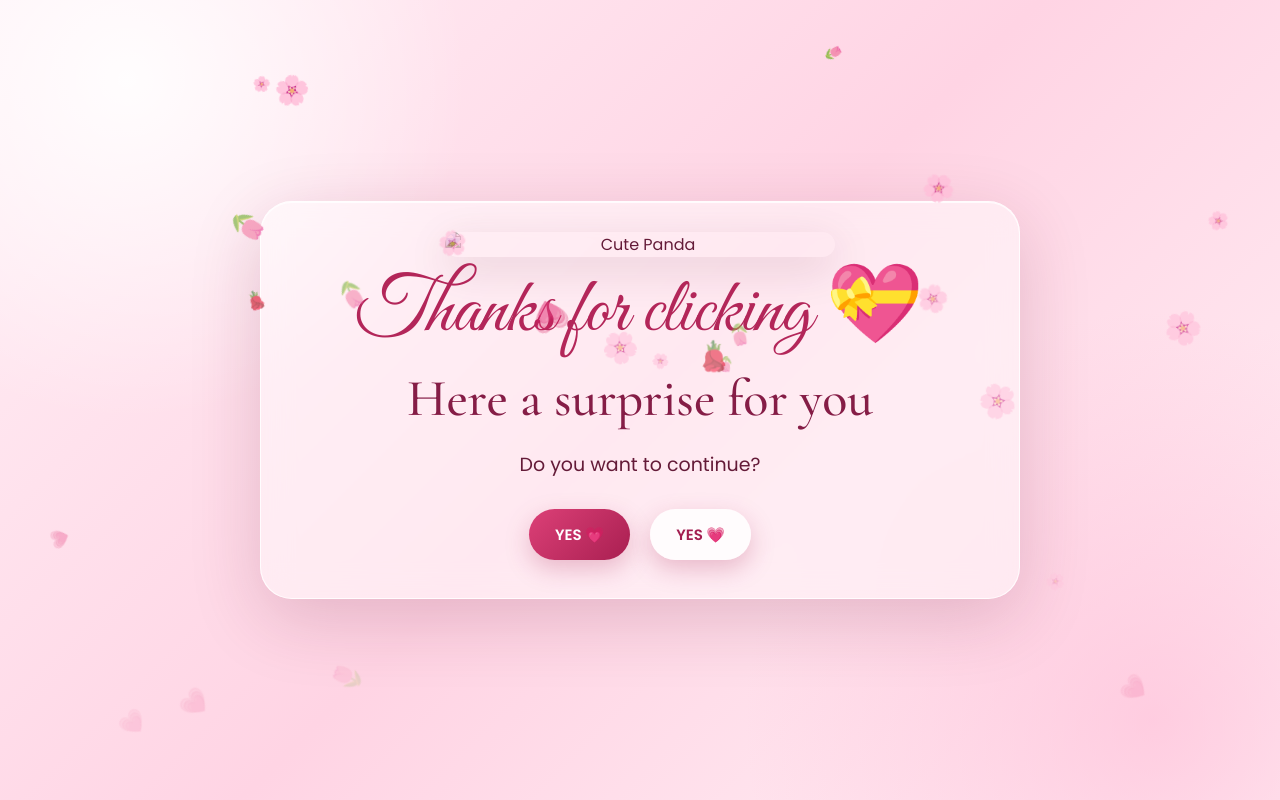
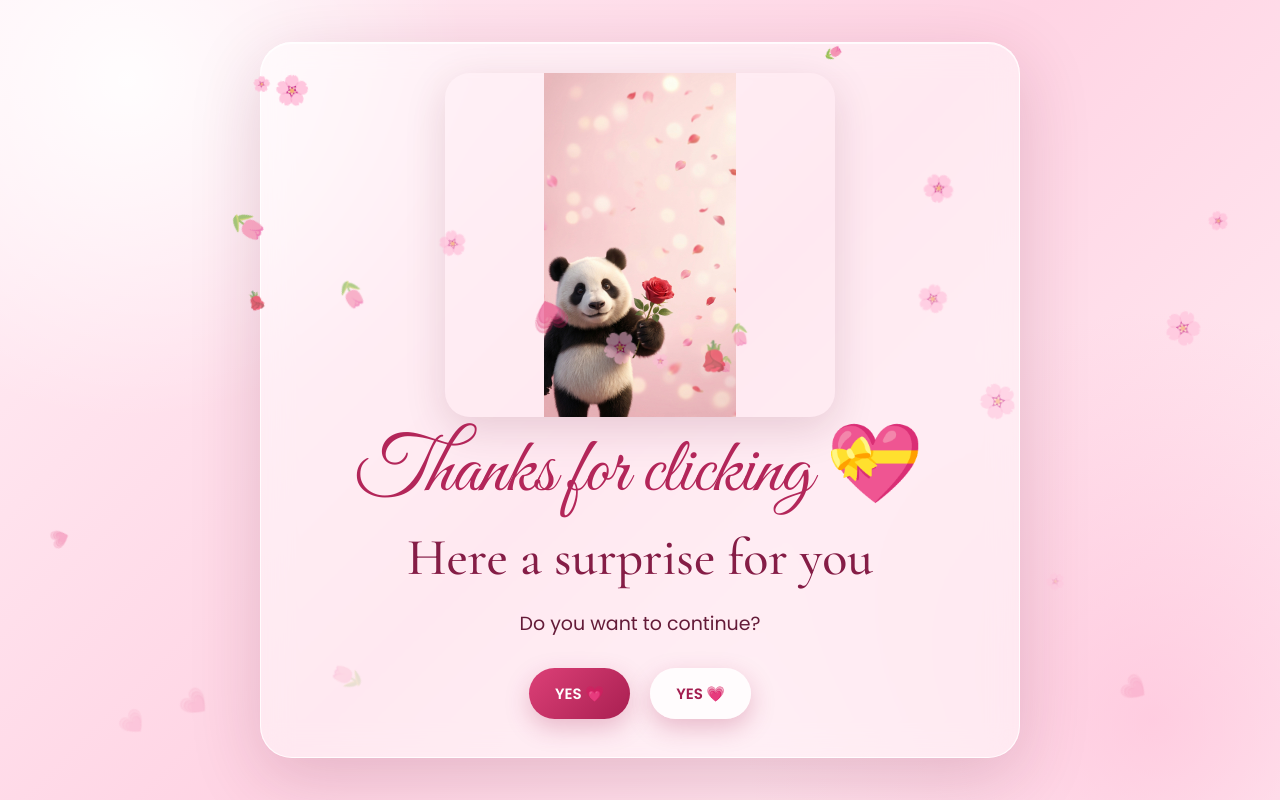
Before and after one commit to talhatrewq-netizen/mehrin-birthday, a plain HTML site: page index.html in a window 1280 px wide. Drawn offline with nearby package versions, Linux system fonts and the light colour scheme.

Commit message:
Fix image source extension from .jpg to .jpg.jpeg

```diff
--- a/index.html
+++ b/index.html
@@ -412,7 +412,7 @@ body{
 
     <!-- YOUR PANDA IMAGE -->
     <img
-        src="panda.jpg"
+        src="panda.jpg.jpeg"
         class="panda"
         alt="Cute Panda">
 
```
